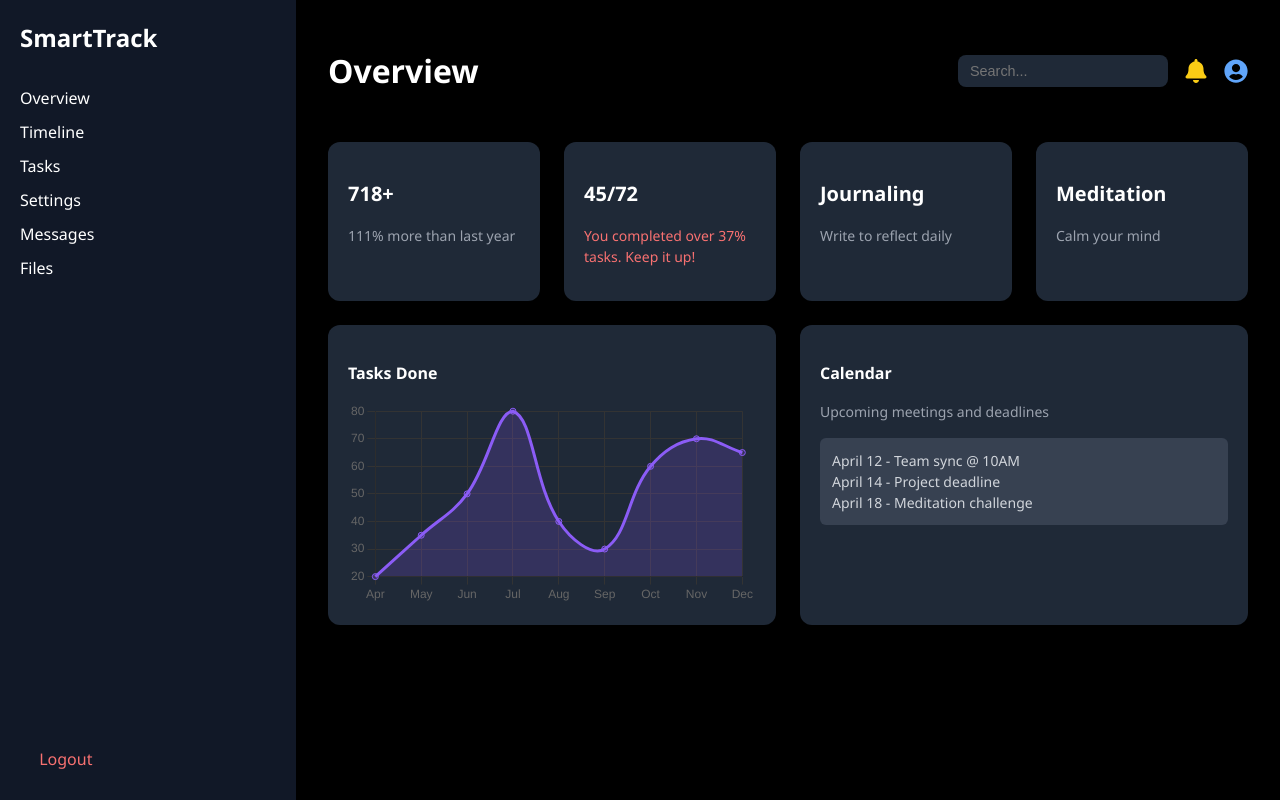
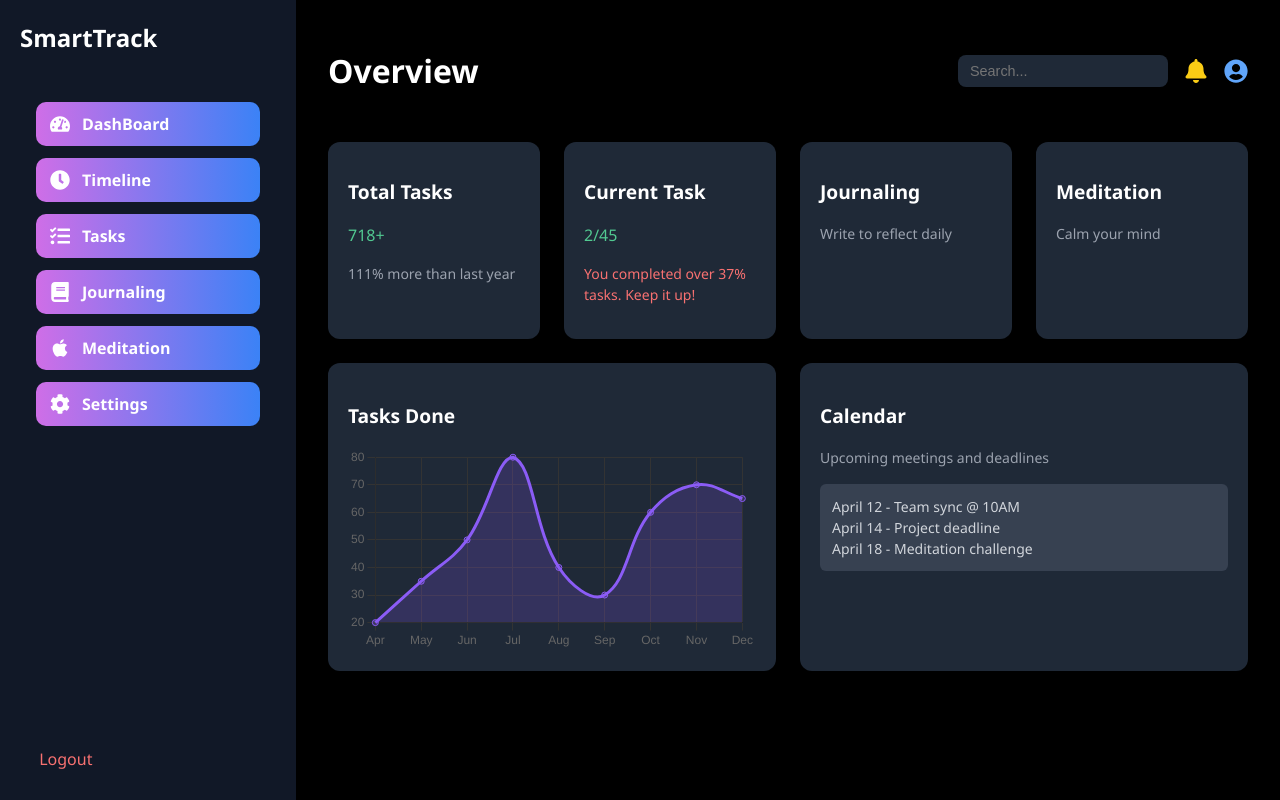
Before and after one commit to Wafi-wahid/SmartTrack-MERN-ACP, a React (Vite) app in the folder SmartTrackWeb/: page / in a window 1280 px wide. Built offline with nearby package versions, Linux system fonts and the light colour scheme.

Commit message:
Enhanced sideBar

```diff
--- a/SmartTrackWeb/src/App.css
+++ b/SmartTrackWeb/src/App.css
@@ -16,7 +16,7 @@ body {
   padding: 20px;
   display: flex;
   flex-direction: column;
-  gap: 20px;
+  gap: 30px;
 }
 
 .logo {
@@ -24,9 +24,33 @@ body {
   font-weight: bold;
 }
 
-.nav-links div {
-  margin: 10px 0;
+.nav-links {
+  display: flex;
+  flex-direction: column;
+  gap: 12px;
+  padding: 1rem;
+}
+
+.nav-btn {
+  display: flex;
+  align-items: center;
+  gap: 12px;
+  padding: 10px 14px;
+  background: linear-gradient(90deg, #cf6ee7, #3b82f6);
+  color: white;
+  font-weight: bold;
+  border-radius: 10px;
   cursor: pointer;
+  transition: transform 0.2s ease, box-shadow 0.2s ease;
+}
+
+.nav-btn:hover {
+  transform: translateY(-2px);
+  box-shadow: 0 4px 12px rgba(0, 0, 0, 0.2);
+}
+
+.nav-icon {
+  font-size: 1.25rem;
 }
 
 .logout-btn {
@@ -109,7 +133,7 @@ body {
 }
 
 .card-title {
-  font-size: 1.25rem;
+  font-size: 1.2rem;
   font-weight: 600;
 }
 
@@ -122,9 +146,13 @@ body {
   color: #f87171;
 }
 
+.card-score {
+  color: #52c991;
+}
+
 .chart-title {
   margin-bottom: 16px;
-  font-size: 1rem;
+  font-size: 1.2rem;
   font-weight: 600;
 }
 
--- a/SmartTrackWeb/src/App.jsx
+++ b/SmartTrackWeb/src/App.jsx
@@ -1,6 +1,18 @@
 import { Line } from "react-chartjs-2";
 import "chart.js/auto";
-import { FaBell, FaUserCircle } from "react-icons/fa";
+import {
+  FaBell,
+  FaUserCircle,
+  FaTachometerAlt,
+  FaClock,
+  FaTasks,
+  FaCog,
+  FaEnvelope,
+  FaFolder,
+  FaApple,
+  FaBook,
+} from "react-icons/fa";
+
 import "/Users/wafiwahid/University Folder/ACP_Project/SmartTrack-MERN-ACP/SmartTrackWeb/src/App.css";
 function App() {
   return (
@@ -8,12 +20,24 @@ function App() {
       <aside className="sidebar">
         <div className="logo">SmartTrack</div>
         <nav className="nav-links">
-          <div>Overview</div>
-          <div>Timeline</div>
-          <div>Tasks</div>
-          <div>Settings</div>
-          <div>Messages</div>
-          <div>Files</div>
+          <div className="nav-btn">
+            <FaTachometerAlt className="nav-icon" /> DashBoard
+          </div>
+          <div className="nav-btn">
+            <FaClock className="nav-icon" /> Timeline
+          </div>
+          <div className="nav-btn">
+            <FaTasks className="nav-icon" /> Tasks
+          </div>
+          <div className="nav-btn">
+            <FaBook className="nav-icon" /> Journaling
+          </div>
+          <div className="nav-btn">
+            <FaApple className="nav-icon" /> Meditation
+          </div>
+          <div className="nav-btn">
+            <FaCog className="nav-icon" /> Settings
+          </div>
         </nav>
         <button className="logout-btn">Logout</button>
       </aside>
@@ -30,12 +54,14 @@ function App() {
 
         <div className="stats-grid">
           <div className="card">
-            <h2 className="card-title">718+</h2>
+            <h2 className="card-title">Total Tasks</h2>
+            <p className="card-score">718+</p>
             <p className="card-subtitle">111% more than last year</p>
           </div>
 
           <div className="card">
-            <h2 className="card-title">45/72</h2>
+            <h2 className="card-title">Current Task</h2>
+            <p className="card-score">2/45</p>
             <p className="card-subtitle warning">
               You completed over 37% tasks. Keep it up!
             </p>
```
